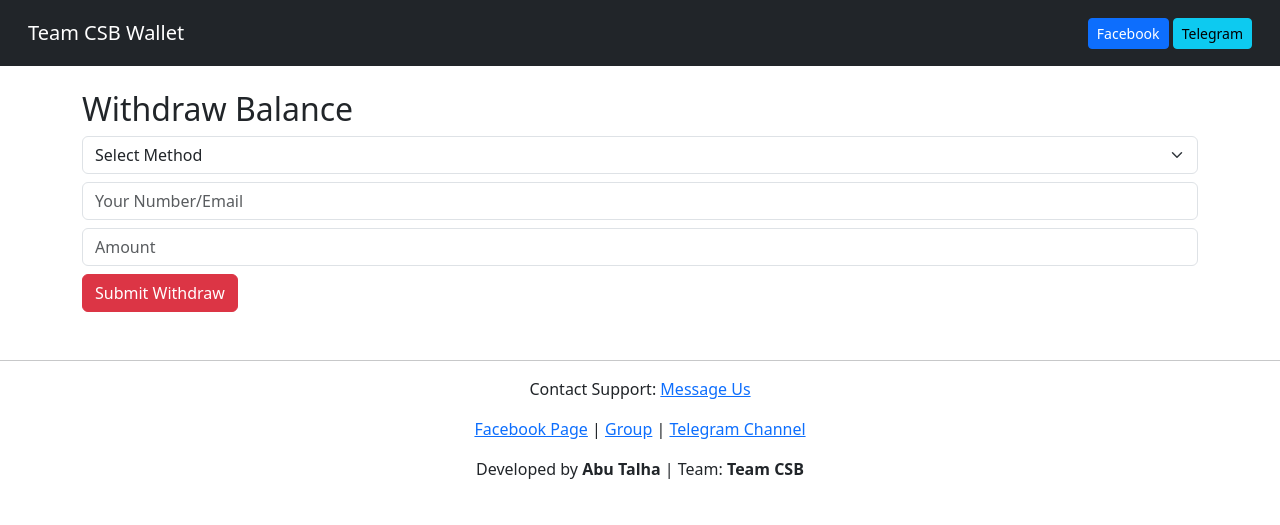
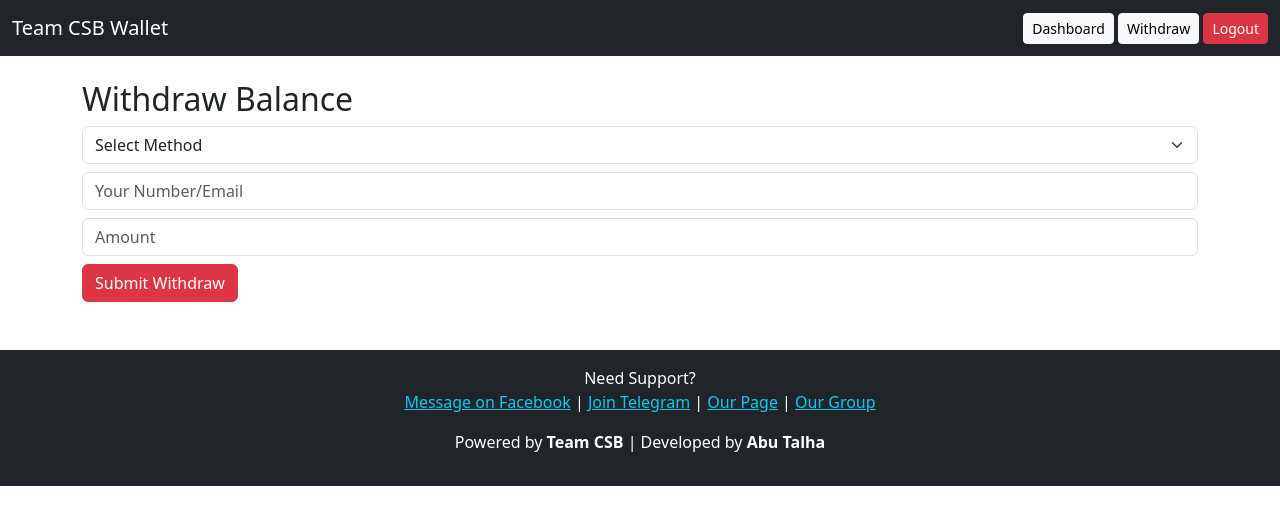
Before and after one commit to talha441/WalletoHub, a Flask app: page /withdraw in a window 1280 px wide. Shown: the top 525 px of the page. Run offline with Flask 2, Linux system fonts and the light colour scheme; the visitor is signed in with stand-in values (Sample User, id 1).

Commit message:
Update base.html

```diff
--- a/templates/base.html
+++ b/templates/base.html
@@ -2,31 +2,41 @@
 <html lang="en">
 <head>
     <meta charset="UTF-8">
-    <title>{% block title %}Team CSB Wallet{% endblock %}</title>
+    <title>Wallet Dashboard - Team CSB</title>
     <link rel="stylesheet" href="https://cdn.jsdelivr.net/npm/bootstrap@5.3.0/dist/css/bootstrap.min.css">
 </head>
 <body>
-<nav class="navbar navbar-dark bg-dark p-3">
+    <nav class="navbar navbar-dark bg-dark">
         <div class="container-fluid">
-        <span class="navbar-brand mb-0 h1">Team CSB Wallet</span>
+            <a class="navbar-brand" href="/">Team CSB Wallet</a>
             <div>
-            <a href="https://facebook.com/teamcsbbd" class="btn btn-primary btn-sm" target="_blank">Facebook</a>
-            <a href="https://t.me/TeamCSB404" class="btn btn-info btn-sm" target="_blank">Telegram</a>
+                {% if session['user_id'] %}
+                    <a href="/dashboard" class="btn btn-light btn-sm">Dashboard</a>
+                    <a href="/withdraw" class="btn btn-light btn-sm">Withdraw</a>
+                    {% if session['email'] == 'admin@gmail.com' %}
+                        <a href="/admin" class="btn btn-warning btn-sm">Admin</a>
+                    {% endif %}
+                    <a href="/logout" class="btn btn-danger btn-sm">Logout</a>
+                {% else %}
+                    <a href="/login" class="btn btn-light btn-sm">Login</a>
+                    <a href="/register" class="btn btn-success btn-sm">Register</a>
+                {% endif %}
             </div>
         </div>
     </nav>
+
     <div class="container mt-4">
         {% block content %}{% endblock %}
     </div>
-<footer class="text-center mt-5 mb-2">
-    <hr>
-    <p>Contact Support: <a href="https://facebook.com/teamcsbbd" target="_blank">Message Us</a></p>
-    <p>
-        <a href="https://facebook.com/share/1HftM2q1zd/" target="_blank">Facebook Page</a> |
-        <a href="https://facebook.com/share/g/16ZGAdSFHv/" target="_blank">Group</a> |
-        <a href="https://t.me/TeamCSB404" target="_blank">Telegram Channel</a>
+
+    <footer class="bg-dark text-white text-center mt-5 p-3">
+        <p>Need Support? <br>
+            <a href="https://facebook.com/teamcsbbd" class="text-info">Message on Facebook</a> |
+            <a href="https://t.me/TeamCSB404" class="text-info">Join Telegram</a> |
+            <a href="https://www.facebook.com/share/1HftM2q1zd/" class="text-info">Our Page</a> |
+            <a href="https://www.facebook.com/share/g/16ZGAdSFHv/" class="text-info">Our Group</a>
         </p>
-    <p>Developed by <strong>Abu Talha</strong> | Team: <strong>Team CSB</strong></p>
+        <p>Powered by <strong>Team CSB</strong> | Developed by <strong>Abu Talha</strong></p>
     </footer>
 </body>
     </html>
```
Lines whose indentation alone changed are shown as unchanged.
